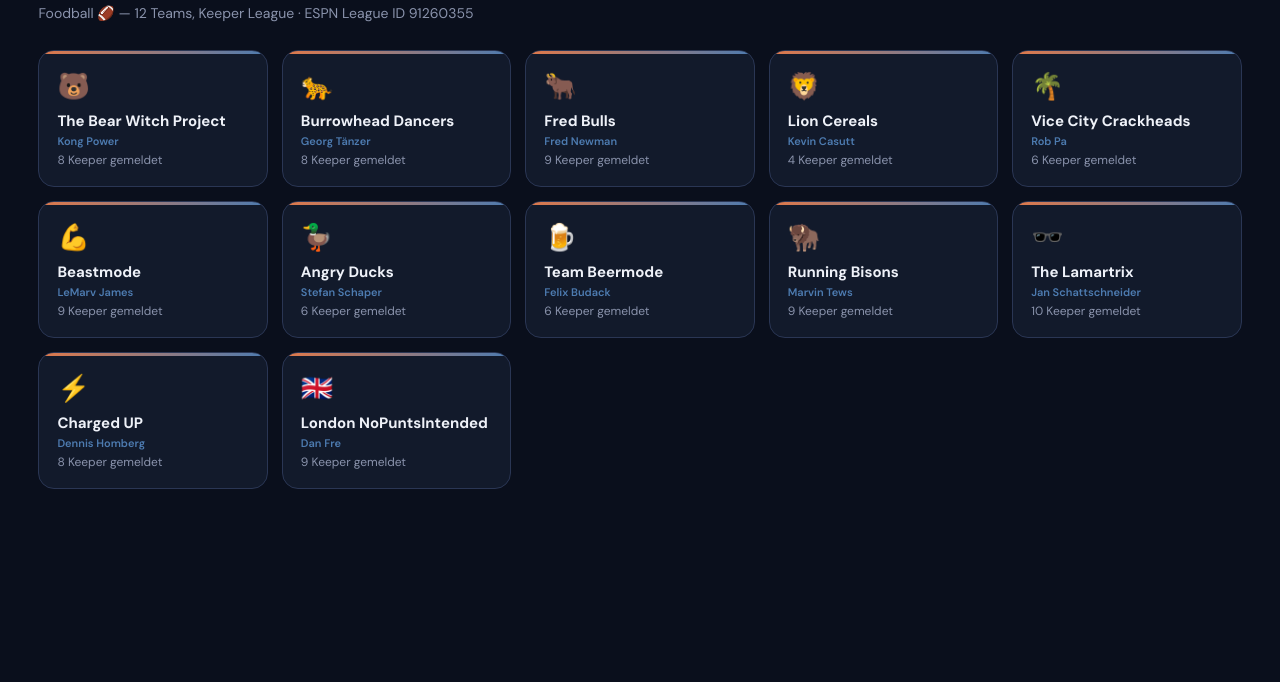
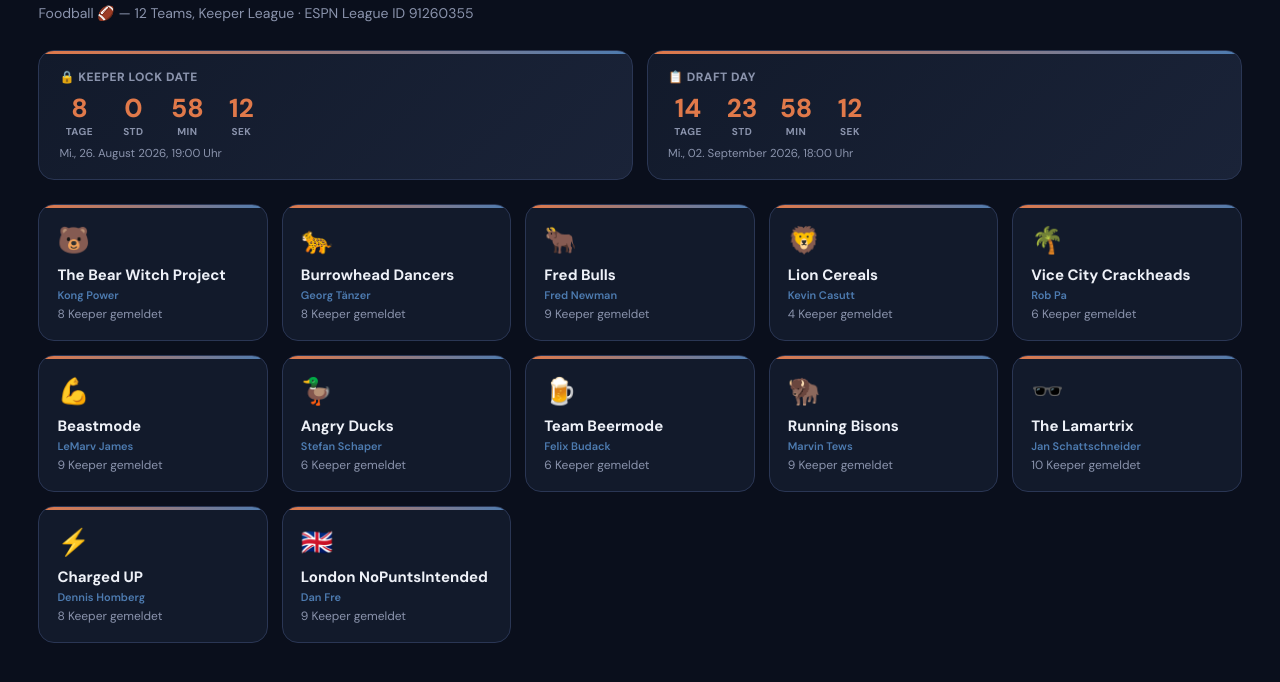
Before and after one commit to Pizzaratops/Bear-Witch-Project-HQ, a plain HTML site: page index.html in a window 1280 px wide. Shown: the part 178-860 px from the top of the page. Before the commit the page ends 800 px from the top, so only its background shows below. Drawn offline with nearby package versions, Linux system fonts and the light colour scheme.

Commit message:
Countdown auf Home-Seite: richtige Dateipfade (js/app.js, css/style.css, data/draft2026.js)

```diff
--- a/css/style.css
+++ b/css/style.css
@@ -552,3 +552,22 @@ table.db-table td:nth-child(2) { text-align: left; font-weight: 600; }
 
 /* ---------- OWNER-TAG ---------- */
 .owner-tag { font-weight: 500; color: var(--muted); font-size: 0.9em; }
+
+/* ---------- COUNTDOWNS (Home) ---------- */
+.countdown-row { display: grid; grid-template-columns: repeat(auto-fit, minmax(260px, 1fr)); gap: 14px; margin-bottom: 24px; }
+.countdown-card {
+  background: linear-gradient(135deg, var(--surface), var(--surface2));
+  border: 1px solid var(--border); border-radius: 16px; padding: 18px 20px;
+  position: relative; overflow: hidden;
+}
+.countdown-card::before {
+  content: ""; position: absolute; top: 0; left: 0; right: 0; height: 3px;
+  background: linear-gradient(90deg, var(--accent), var(--accent2));
+}
+.countdown-label { font-size: 12px; font-weight: 800; color: var(--muted); letter-spacing: .5px; text-transform: uppercase; margin-bottom: 10px; }
+.countdown-timer { display: flex; gap: 14px; margin-bottom: 8px; }
+.countdown-seg { display: flex; flex-direction: column; align-items: center; min-width: 40px; }
+.countdown-seg b { font-size: 26px; font-weight: 800; color: var(--accent); line-height: 1; font-variant-numeric: tabular-nums; }
+.countdown-seg small { font-size: 10px; color: var(--muted); font-weight: 700; letter-spacing: .5px; text-transform: uppercase; margin-top: 4px; }
+.countdown-done { font-size: 18px; font-weight: 800; color: var(--green); }
+.countdown-date { font-size: 11.5px; color: var(--muted); }
--- a/data/draft2026.js
+++ b/data/draft2026.js
@@ -45,6 +45,9 @@
 const TOTAL_DRAFT_ROUNDS = 15;
 const MAX_KEEPERS = 10;
 const KEEPER_LOCK_DATE = "2026-08-26T21:00:00+02:00";
+// Draft Day, bestaetigt vom Liga-Owner: Mi. 02.09.2026, 20:00 Uhr deutsche
+// Zeit (MESZ, UTC+2 -- Deutschland ist im September noch in der Sommerzeit).
+const DRAFT_DATE = "2026-09-02T20:00:00+02:00";
 
 // Tatsaechliche Draft-Reihenfolge, bestaetigt vom Liga-Owner (13.08.2026):
 // LINEAR (kein Snake!) -- dieselbe Reihenfolge in JEDER Runde. Reward-the-
--- a/js/app.js
+++ b/js/app.js
@@ -169,6 +169,7 @@ function emptyState(title, text, emoji) {
 
 /* ---------- Home ---------- */
 function renderHome() {
+  renderCountdowns();
   const grid = document.getElementById('homeTeamGrid');
   grid.innerHTML = LEAGUE_TEAMS.map(t => {
     const keeperCount = (DRAFT_2026_TEAMS.find(dt => dt.team === t.name) || { keepers: [] }).keepers.length;
@@ -180,6 +181,66 @@ function renderHome() {
         <div class="team-meta">${keeperCount} Keeper gemeldet</div>
       </div>`;
   }).join('');
+}
+
+/* ---------- Countdowns (Keeper Lock + Draft Day) ---------- */
+let _countdownInterval = null;
+
+function _countdownParts(targetIso) {
+  const diff = new Date(targetIso).getTime() - Date.now();
+  if (diff <= 0) return null;
+  const totalSec = Math.floor(diff / 1000);
+  return {
+    days: Math.floor(totalSec / 86400),
+    hours: Math.floor((totalSec % 86400) / 3600),
+    minutes: Math.floor((totalSec % 3600) / 60),
+    seconds: totalSec % 60,
+  };
+}
+
+function renderCountdowns() {
+  const host = document.getElementById('homeCountdowns');
+  if (!host) return;
+  host.innerHTML = `
+    <div class="countdown-card" id="cdKeeper">
+      <div class="countdown-label">🔒 Keeper Lock Date</div>
+      <div class="countdown-timer" id="cdKeeperTimer"></div>
+      <div class="countdown-date">${_formatCountdownTarget(KEEPER_LOCK_DATE)}</div>
+    </div>
+    <div class="countdown-card" id="cdDraft">
+      <div class="countdown-label">📋 Draft Day</div>
+      <div class="countdown-timer" id="cdDraftTimer"></div>
+      <div class="countdown-date">${_formatCountdownTarget(DRAFT_DATE)}</div>
+    </div>
+  `;
+  _tickCountdowns();
+  if (_countdownInterval) clearInterval(_countdownInterval);
+  _countdownInterval = setInterval(_tickCountdowns, 1000);
+}
+
+function _formatCountdownTarget(iso) {
+  const d = new Date(iso);
+  return d.toLocaleDateString('de-DE', { weekday: 'short', day: '2-digit', month: 'long', year: 'numeric' }) +
+    ', ' + d.toLocaleTimeString('de-DE', { hour: '2-digit', minute: '2-digit' }) + ' Uhr';
+}
+
+function _tickCountdowns() {
+  const keeperEl = document.getElementById('cdKeeperTimer');
+  const draftEl = document.getElementById('cdDraftTimer');
+  // Wenn die Home-Seite nicht mehr sichtbar ist, Interval stoppen statt
+  // sinnlos im Hintergrund weiterzulaufen.
+  if (!keeperEl && !draftEl) {
+    if (_countdownInterval) { clearInterval(_countdownInterval); _countdownInterval = null; }
+    return;
+  }
+  if (keeperEl) keeperEl.innerHTML = _renderCountdownParts(_countdownParts(KEEPER_LOCK_DATE));
+  if (draftEl) draftEl.innerHTML = _renderCountdownParts(_countdownParts(DRAFT_DATE));
+}
+
+function _renderCountdownParts(parts) {
+  if (!parts) return `<span class="countdown-done">🏁 Vorbei</span>`;
+  const seg = (val, label) => `<span class="countdown-seg"><b>${val}</b><small>${label}</small></span>`;
+  return seg(parts.days, 'Tage') + seg(parts.hours, 'Std') + seg(parts.minutes, 'Min') + seg(parts.seconds, 'Sek');
 }
 
 /* ---------- Roster / Team page ---------- */
```
